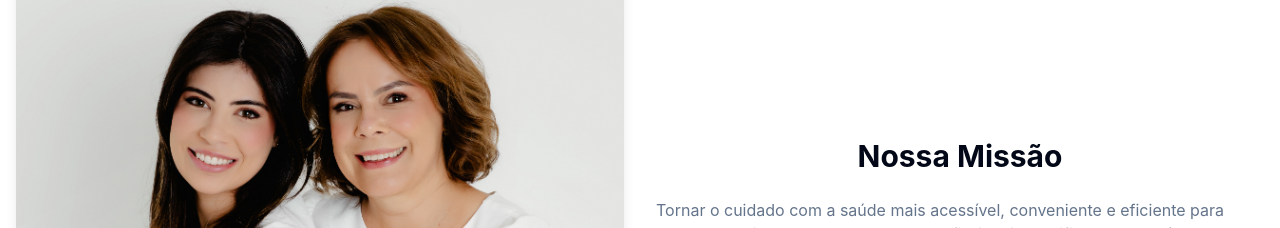
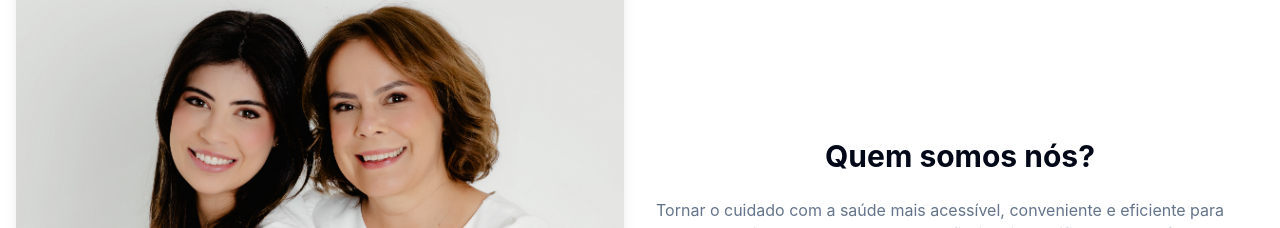
Before and after one commit to luccavgiani-spec/prontiasaude, a React (Vite) app: page /quem-somos in a window 1280 px wide. Shown: the part 437-665 px from the top of the page. Built offline with nearby package versions, Linux system fonts and the light colour scheme; no server answers.

Commit message:
Visual edit in Lovable

```diff
--- a/src/pages/QuemSomos.tsx
+++ b/src/pages/QuemSomos.tsx
@@ -1,7 +1,6 @@
 import { Heart, Users, Award, Shield } from "lucide-react";
 import { Button } from "@/components/ui/button";
 import quemSomosHero from "@/assets/quem-somos-hero.jpg";
-
 const QuemSomos = () => {
   return <div className="py-0">
       <div className="container mx-auto px-4">
@@ -20,14 +19,10 @@ const QuemSomos = () => {
         <div className="mb-16">
           <div className="grid md:grid-cols-2 gap-8 items-center">
             <div>
-              <img
-                src={quemSomosHero}
-                alt="Equipe Prontia Saúde"
-                className="rounded-2xl shadow-lg w-full"
-              />
+              <img src={quemSomosHero} alt="Equipe Prontia Saúde" className="rounded-2xl shadow-lg w-full" />
             </div>
             <div>
-              <h2 className="text-3xl font-bold text-foreground mb-6 text-center">Nossa Missão</h2>
+              <h2 className="text-3xl font-bold text-foreground mb-6 text-center">Quem somos nós?</h2>
               <p className="text-muted-foreground mb-4">
                 Tornar o cuidado com a saúde mais acessível, conveniente e eficiente para todos.
                 Acreditamos que o acesso a profissionais qualificados de saúde não deveria ser um privilégio,
```
